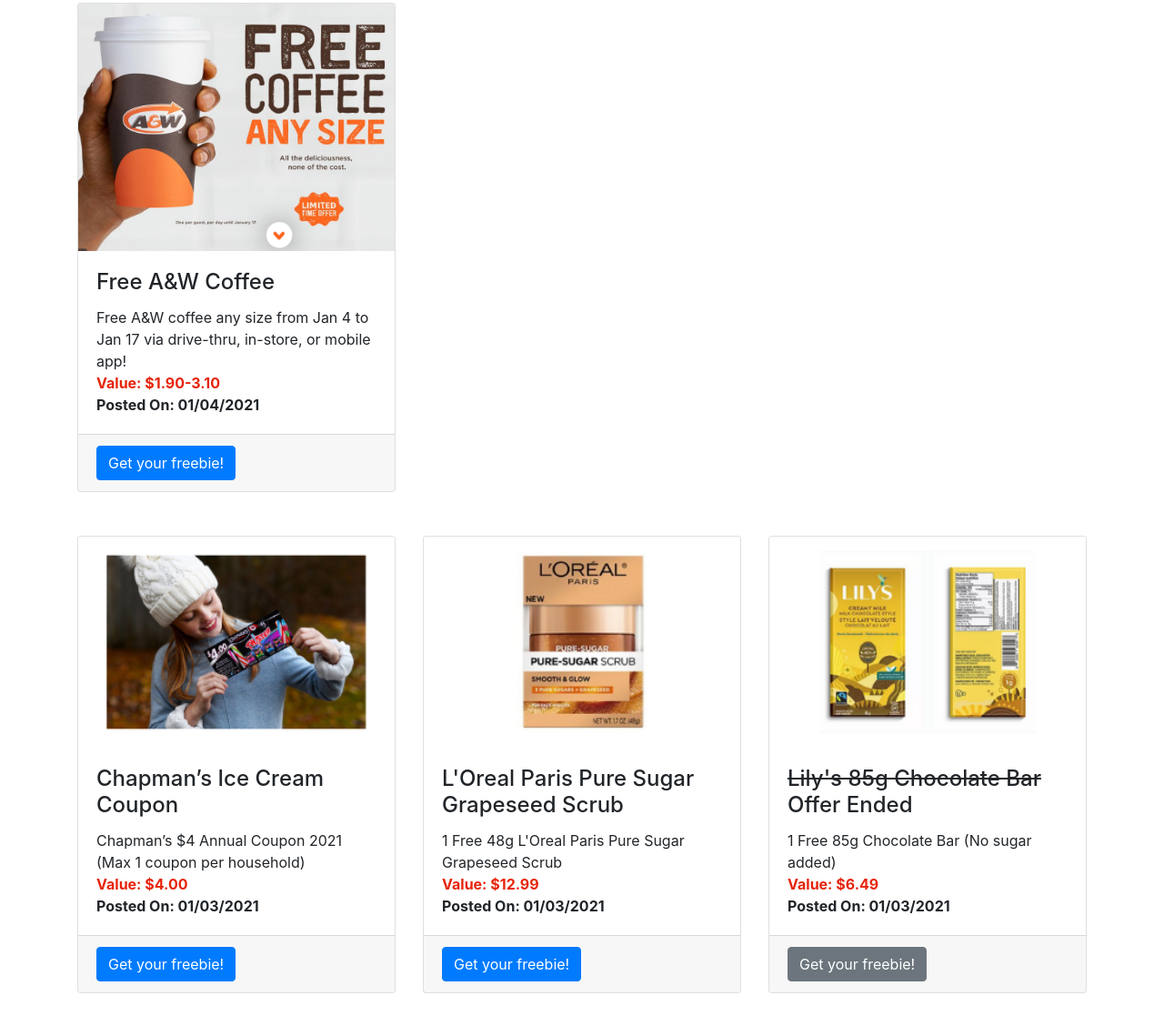
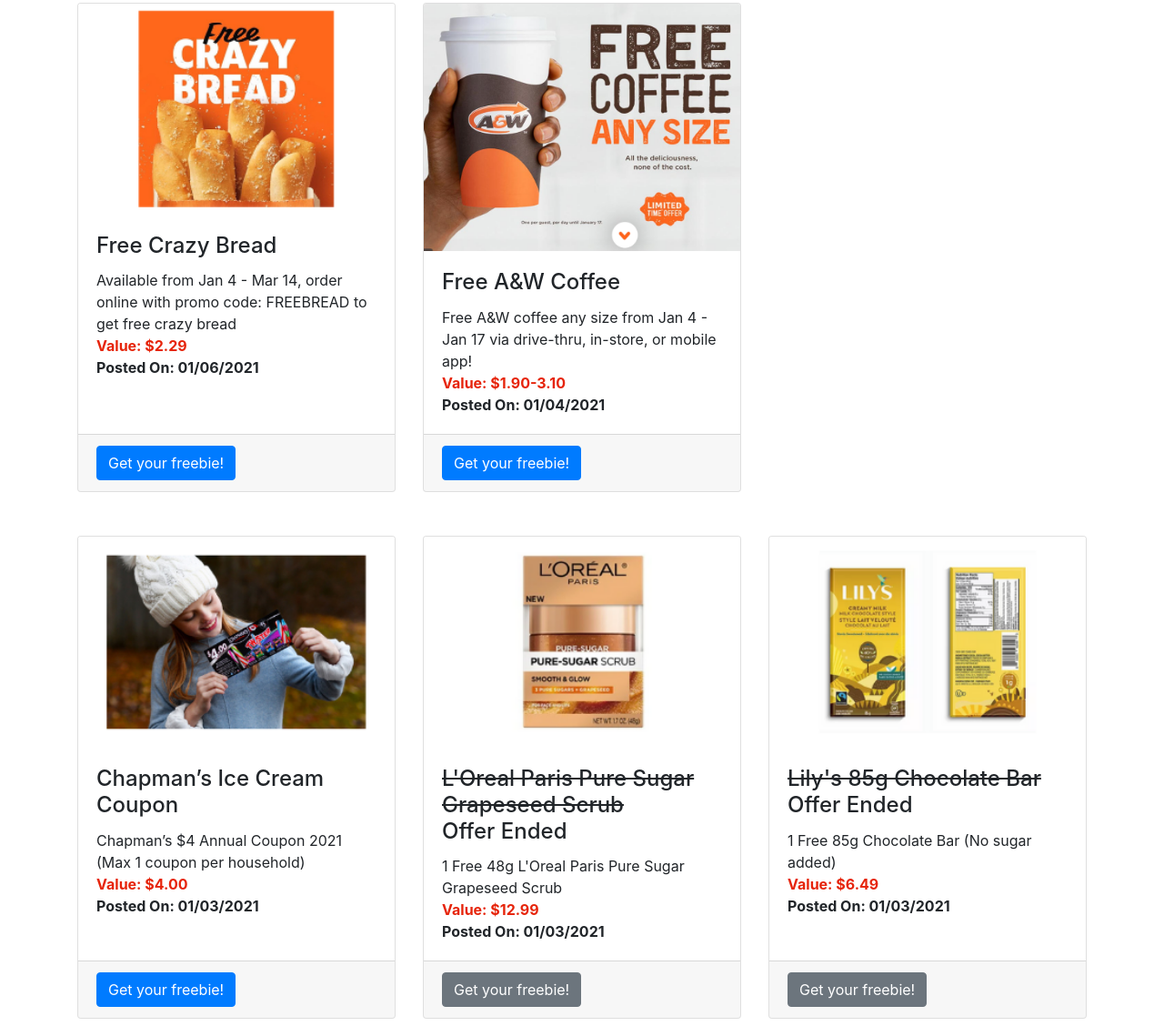
Before and after one commit to Matt-Tang/freebie-alert, a website: page index.html in a window 1280 px wide. Shown: the part 724-1852 px from the top of the page at 91% size. Drawn offline with Linux system fonts and the light colour scheme.

Commit message:
Added crazy bread promo

```diff
--- a/index.html
+++ b/index.html
@@ -58,7 +58,8 @@
       <div class="row h-100 align-items-center">
         <div class="col-lg-12">
           <h1 class="display-4 text-white mt-5 mb-2">The best 4 letter F word is FREE</h1>
-          <p class="lead mb-5 text-white-50">Last Updated: January 4th, 2021<br> Latest Promo: Free A&W Coffee Any Size
+          <p class="lead mb-5 text-white-50">Last Updated: January 6th, 2021<br> Latest Promo: Free Little Caesar's
+            Crazy Bread With Online Order
           </p>
         </div>
       </div>
@@ -98,10 +99,27 @@
     <div class="row">
       <div class="col-md-4 mb-5">
         <div class="card h-100">
+          <img class="card-img-top" src="img/promo5_crazy_bread.png">
+          <div class="card-body">
+            <h4 class="card-title">Free Crazy Bread</h4>
+            <p class="card-text">Available from Jan 4 - Mar 14, order online with promo code: FREEBREAD to get free
+              crazy bread<br> <span class="price"><b>Value: $2.29</b></span>
+              <br> <b>Posted On: 01/06/2021</b>
+            </p>
+          </div>
+          <div class="card-footer">
+            <a href="http://littlecaesarscanada.fbmta.com/members/UpdateProfile.aspx?Action=Subscribe&InputSource=W"
+              class="btn btn-primary">Get your
+              freebie!</a>
+          </div>
+        </div>
+      </div>
+      <div class="col-md-4 mb-5">
+        <div class="card h-100">
           <img class="card-img-top" src="img/promo4_aw_coffee.png">
           <div class="card-body">
             <h4 class="card-title">Free A&W Coffee</h4>
-            <p class="card-text">Free A&W coffee any size from Jan 4 to Jan 17 via drive-thru, in-store, or mobile
+            <p class="card-text">Free A&W coffee any size from Jan 4 - Jan 17 via drive-thru, in-store, or mobile
               app!<br> <span class="price"><b>Value: $1.90-3.10</b></span>
               <br> <b>Posted On: 01/04/2021</b>
             </p>
@@ -136,14 +154,14 @@
         <div class="card h-100">
           <img class="card-img-top" src="img/promo2_loreal_sugar_scrub.png">
           <div class="card-body">
-            <h4 class="card-title">L'Oreal Paris Pure Sugar Grapeseed Scrub</h4>
+            <h4 class="card-title"><del>L'Oreal Paris Pure Sugar Grapeseed Scrub</del> <br>Offer Ended</h4>
             <p class="card-text">1 Free 48g L'Oreal Paris Pure Sugar Grapeseed Scrub<br> <span class="price"><b>Value:
                   $12.99</b></span> <br>
               <b>Posted On: 01/03/2021</b>
             </p>
           </div>
           <div class="card-footer">
-            <a href="https://app.wyng.com/5af5d67ff837ea6d281bd71e" class="btn btn-primary">Get your freebie!</a>
+            <button type="button" class="btn btn-secondary">Get your freebie!</button>
           </div>
         </div>
       </div>
@@ -151,7 +169,7 @@
         <div class="card h-100">
           <img class="card-img-top" src="img/promo1_lily_chocolate.png">
           <div class="card-body">
-            <h4 class="card-title"><del>Lily's 85g Chocolate Bar</del> Offer Ended
+            <h4 class="card-title"><del>Lily's 85g Chocolate Bar</del> <br>Offer Ended
             </h4>
             <p class="card-text">1 Free 85g Chocolate Bar (No sugar added) <br> <span class="price"><b>Value:
                   $6.49</b></span> <br> <b>Posted On:
```
Also changed, not shown: img/promo5_crazy_bread.png (added).
